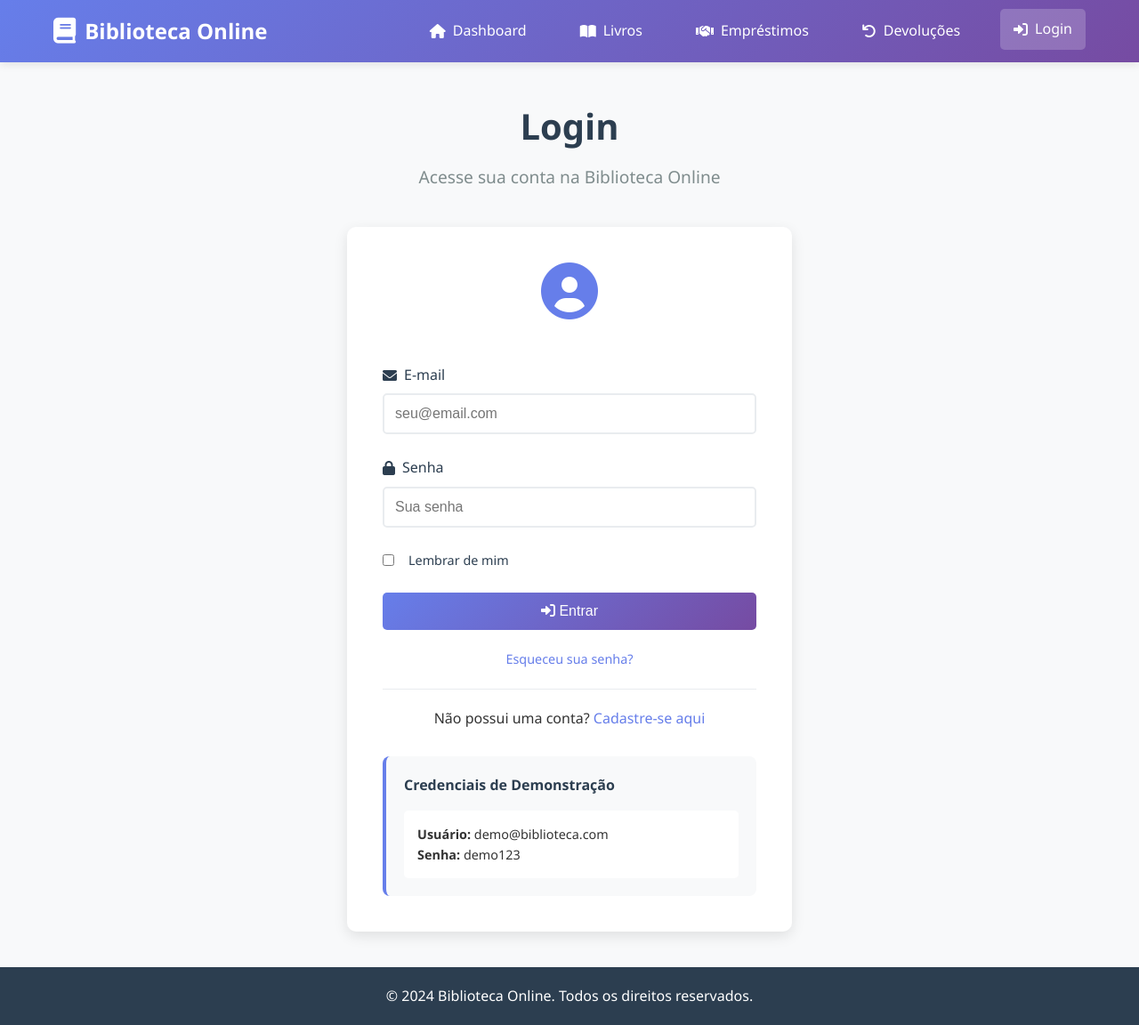
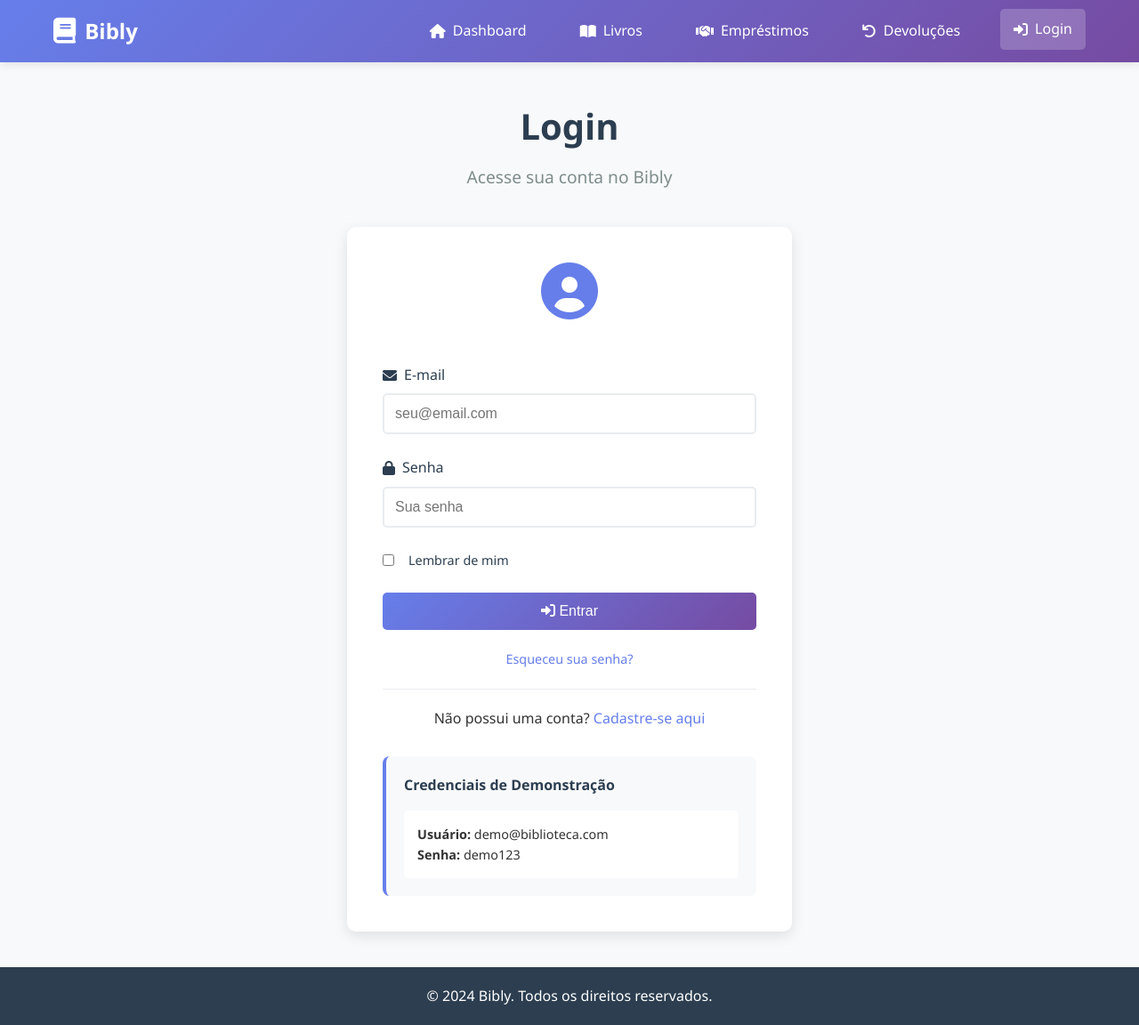
Before and after one commit to ceDev77/bibly-proto, a plain HTML site: page login.html in a window 1280 px wide. Shown: the whole page at 89% size. Drawn offline with Linux system fonts and the light colour scheme.

Commit message:
system name change

```diff
--- a/js/book-details.js
+++ b/js/book-details.js
@@ -33,7 +33,7 @@ function loadBookDetails() {
 // Exibir detalhes do livro
 function displayBookDetails(book) {
     // Atualizar título da página
-    document.title = `${book.title} - Biblioteca Online`;
+    document.title = `${book.title} - Bibly`;
 
     // Preencher informações básicas
     document.getElementById('bookImage').src = book.image;
--- a/js/main.js
+++ b/js/main.js
@@ -1,4 +1,4 @@
-// Biblioteca Online - JavaScript Principal
+// Bibly - JavaScript Principal
 // Funcionalidades gerais e utilitárias
 
 // Dados simulados para demonstração
--- a/login.html
+++ b/login.html
@@ -3,7 +3,7 @@
 <head>
     <meta charset="UTF-8">
     <meta name="viewport" content="width=device-width, initial-scale=1.0">
-    <title>Login - Biblioteca Online</title>
+    <title>Login - Bibly</title>
     <link rel="stylesheet" href="styles/main.css">
     <link href="https://cdnjs.cloudflare.com/ajax/libs/font-awesome/6.0.0/css/all.min.css" rel="stylesheet">
 </head>
@@ -12,7 +12,7 @@
         <div class="nav-container">
             <div class="nav-logo">
                 <i class="fas fa-book"></i>
-                <span>Biblioteca Online</span>
+                <span>Bibly</span>
             </div>
             <ul class="nav-menu">
                 <li class="nav-item">
@@ -48,7 +48,7 @@
         <div class="container">
             <header class="page-header">
                 <h1>Login</h1>
-                <p>Acesse sua conta na Biblioteca Online</p>
+                <p>Acesse sua conta no Bibly</p>
             </header>
 
             <div class="form-container">
@@ -107,7 +107,7 @@
 
     <footer class="footer">
         <div class="container">
-            <p>&copy; 2024 Biblioteca Online. Todos os direitos reservados.</p>
+            <p>&copy; 2024 Bibly. Todos os direitos reservados.</p>
         </div>
     </footer>
 
```
Also changed, not shown: book-details.html (+3 -3 lines), books.html (+3 -3 lines), index.html (+4 -4 lines), loans.html (+3 -3 lines), register.html (+3 -3 lines), returns.html (+3 -3 lines).
